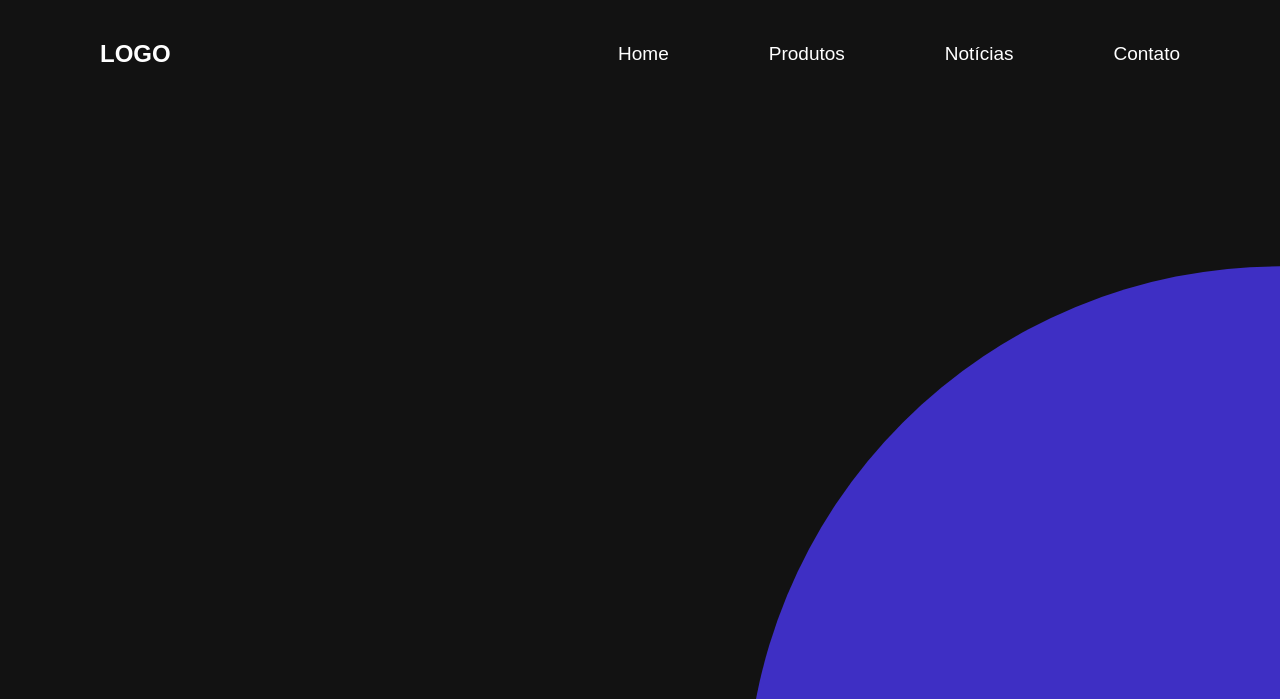
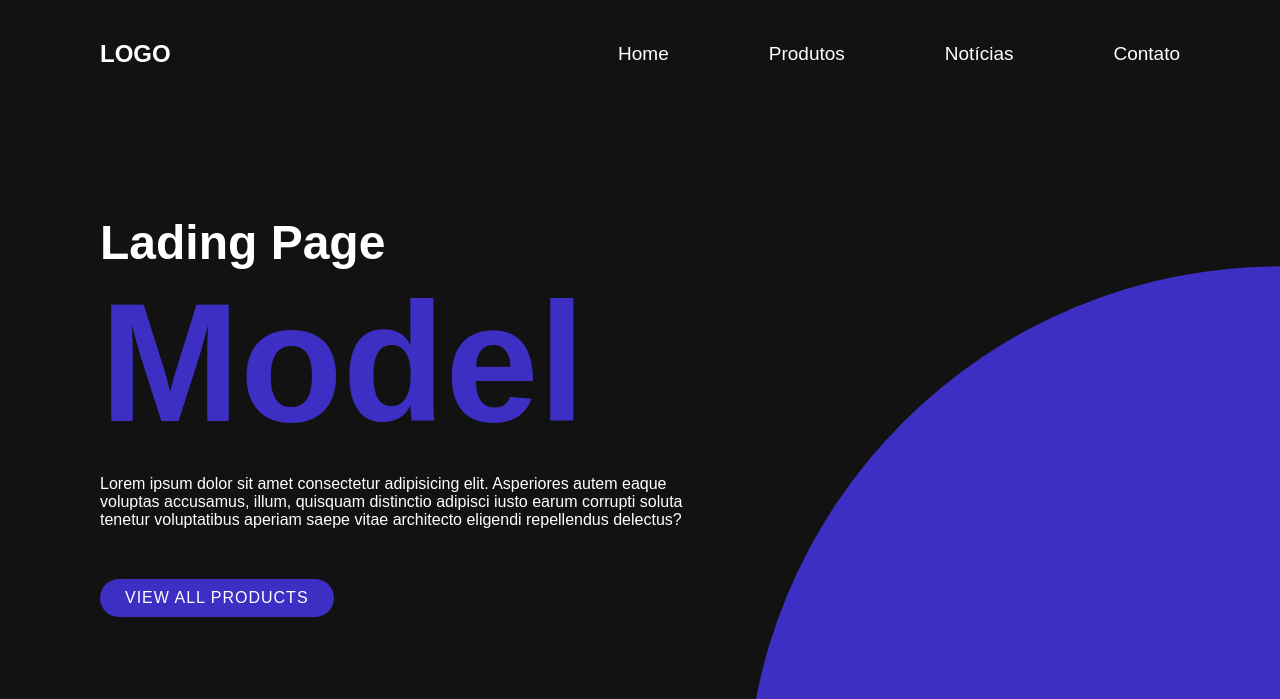
Before and after one commit to lucasbmiotto/ModelosLandingPage, a plain HTML site: page index.html in a window 1280 px wide. Shown: the top 699 px of the page. Drawn offline with Linux system fonts and the light colour scheme.

Commit message:
Bloco de texto na direita

```diff
--- a/estilos.css
+++ b/estilos.css
@@ -32,7 +32,7 @@ section{
     color: white;
 }
 
-/* --- Parte do Circulo --- */
+/* Parte do Circulo */
 
 .circulo{
     position: absolute;
@@ -44,7 +44,7 @@ section{
     clip-path: circle(50% at bottom right);
 }
 
-/* --- Navbar e seus itens --- */
+/* Navbar e seus itens */
 header{
     position: absolute;
     top: 0;
@@ -80,7 +80,7 @@ header .logo{
     max-width: 200px;
 }
 
-/* --- ANIMAÇÃO E AJUSTE DOS ICONES DAS REDES SOCIAIS --- */
+/* ANIMAÇÃO E AJUSTE DOS ICONES DAS REDES SOCIAIS */
 
 /*Colocar os icones na parte de baixo*/
 .icons{
@@ -118,3 +118,51 @@ header .logo{
     filter: invert(1);
     transform: scale(0.5);
 }
+
+/* CSS do texto na parte direita da tela */
+
+/* --- Conteiner com o Texto na Esquerda */
+
+.bloco-texto{
+    position: relative;
+    width: 100%;
+    display: flex;
+    align-items: center;
+    justify-content: space-between;
+}
+.bloco-texto .text{
+    position: relative;
+    max-width: 600px;
+    margin-right: 20px;
+}
+.bloco-texto .text h2{
+    color: #fff;
+    font-size: 3em;
+    margin-bottom: 10px;
+    line-height: 2.5em;
+    font-weight: 700;
+}
+
+/* Texto do meio colorido */
+.bloco-texto .text h2 span{
+    font-size: 3.5em;
+    color: #3e2fc4; /* Parte com cor do texto */
+}
+.bloco-texto .text p{
+    color: #fff;
+}
+.bloco-texto .text a{
+    display: inline-block;
+    margin-top: 50px;
+    padding: 10px 25px;
+    background: #3e2fc4;
+    color: #fff;
+    font-weight: 500;
+    letter-spacing: 1px;
+    text-decoration: none;
+    border-radius: 40px;
+    transition: 0.3s ease-in-out;
+}
+.bloco-texto .text a:hover{
+    transform: translateY(-10px);
+}
--- a/index.html
+++ b/index.html
@@ -24,6 +24,15 @@
                 </ul>
             </nav>
         </header>
+        <div class="bloco-texto">
+            <div class="text">
+                <h2>Lading Page<br>
+                    <span>Model</span>
+                </h2>
+                <p>Lorem ipsum dolor sit amet consectetur adipisicing elit. Asperiores autem eaque voluptas accusamus, illum, quisquam distinctio adipisci iusto earum corrupti soluta tenetur voluptatibus aperiam saepe vitae architecto eligendi repellendus delectus?</p>
+                <a href="#">VIEW ALL PRODUCTS</a>
+            </div>
+        </div>
         <!-- ICONES DAS REDES SOCIAIS -->
         <ul class="icons">
             <li><a href="#"><img src="img/instagram.png" alt=""></a></li>
```
